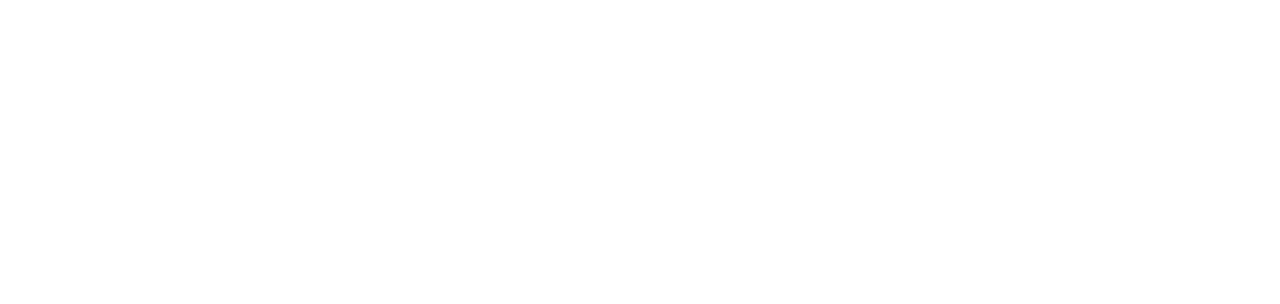
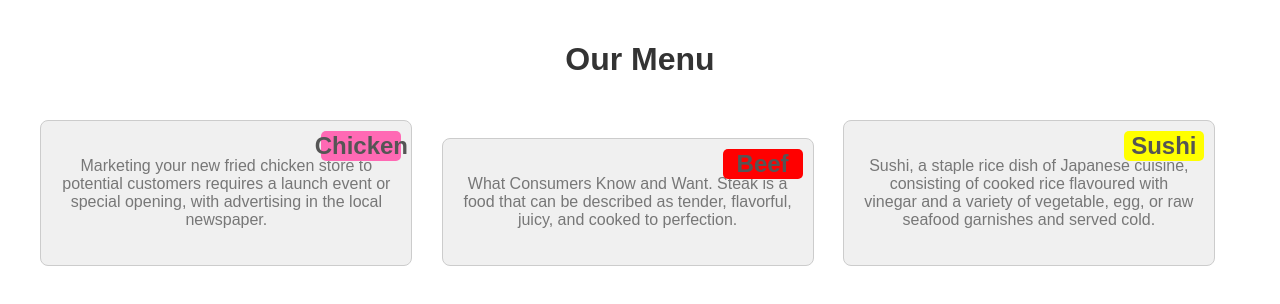
Before and after one commit to Alain2020/module2-solutioncss, a plain HTML site: page index.html in a window 1280 px wide. Drawn offline with Linux system fonts and the light colour scheme.

Commit message:
Fixed title background colors

```diff
--- a/assets/css/styles.css
+++ b/assets/css/styles.css
@@ -1,25 +1,93 @@
-/* Reset some default browser styles */
-body, h1, h2, p {
+body {
+    font-family: Arial, sans-serif;
     margin: 0;
     padding: 0;
+    box-sizing: border-box;
 }
 
-body {
-    font-family: 'Your Chosen Font', sans-serif; /* Optional: Set a specific font-family */
+.menu-container {
+    text-align: center;
+    padding: 20px;
 }
 
-/* Add your styling for different views here */
-/* Desktop View */
-@media screen and (min-width: 992px) {
-    /* Your styles for desktop view */
+h1 {
+    color: #333;
 }
 
-/* Tablet View */
-@media screen and (min-width: 768px) and (max-width: 991px) {
-    /* Your styles for tablet view */
+.menu-item {
+    background-color: #f0f0f0;
+    border: 1px solid #ccc;
+    border-radius: 8px;
+    padding: 20px;
+    margin-top: 20px;
+    box-sizing: border-box; /* Ensure padding is included in the width */
+    position: relative;
+}
+
+h2 {
+    color: #555;
+}
+
+p {
+    color: #777;
+}
+
+/* Responsive Media Queries */
+@media (min-width: 768px) {
+    /* Tablet View */
+    .menu-item {
+        width: 48%;
+        display: inline-block;
+        margin-right: 2%;
+    }
+}
+
+@media (min-width: 992px) {
+    /* Desktop View */
+    .menu-item {
+        width: 30%;
+        display: inline-block;
+        margin-right: 2%;
+    }
 }
 
 /* Mobile View */
-@media screen and (max-width: 767px) {
-    /* Your styles for mobile view */
+@media (max-width: 767px) {
+    .menu-item {
+        width: 100%;
+        display: block;
+        margin-right: 0;
+    }
 }
+
+/* Small rectangles styling */
+.menu-item .title-rectangle {
+    position: absolute;
+    top: 10px;
+    right: 10px;
+    width: 80px;
+    height: 30px;
+    display: flex;
+    align-items: center;
+    justify-content: center;
+    border-radius: 5px;
+}
+
+.menu-item .title-rectangle h2 {
+    margin: 0;
+}
+
+/* Chicken styling */
+.menu-item.chicken .title-rectangle {
+    background-color: #FF69B4; /* Pink */
+}
+
+/* Beef styling */
+.menu-item.beef .title-rectangle {
+    background-color: #FF0000; /* Red */
+}
+
+/* Sushi styling */
+.menu-item.sushi .title-rectangle {
+    background-color: #FFFF00; /* Yellow */
+}
--- a/index.html
+++ b/index.html
@@ -4,11 +4,34 @@
     <meta charset="UTF-8">
     <meta name="viewport" content="width=device-width, initial-scale=1.0">
     <link rel="stylesheet" href="assets/css/styles.css">
-    <title>Module 2 Solution</title>
+    <title>Our Menu</title>
 </head>
 <body>
 
-    <!-- Your content goes here -->
+<div class="menu-container">
+    <h1>Our Menu</h1>
+
+    <div class="menu-item chicken">
+        <div class="title-rectangle">
+            <h2>Chicken</h2>
+        </div>
+        <p>Marketing your new fried chicken store to potential customers requires a launch event or special opening, with advertising in the local newspaper.</p>
+    </div>
+
+    <div class="menu-item beef">
+        <div class="title-rectangle">
+            <h2>Beef</h2>
+        </div>
+        <p>What Consumers Know and Want. Steak is a food that can be described as tender, flavorful, juicy, and cooked to perfection.</p>
+    </div>
+
+    <div class="menu-item sushi">
+        <div class="title-rectangle">
+            <h2>Sushi</h2>
+        </div>
+        <p>Sushi, a staple rice dish of Japanese cuisine, consisting of cooked rice flavoured with vinegar and a variety of vegetable, egg, or raw seafood garnishes and served cold.</p>
+    </div>
+</div>
 
 </body>
 </html>
```
